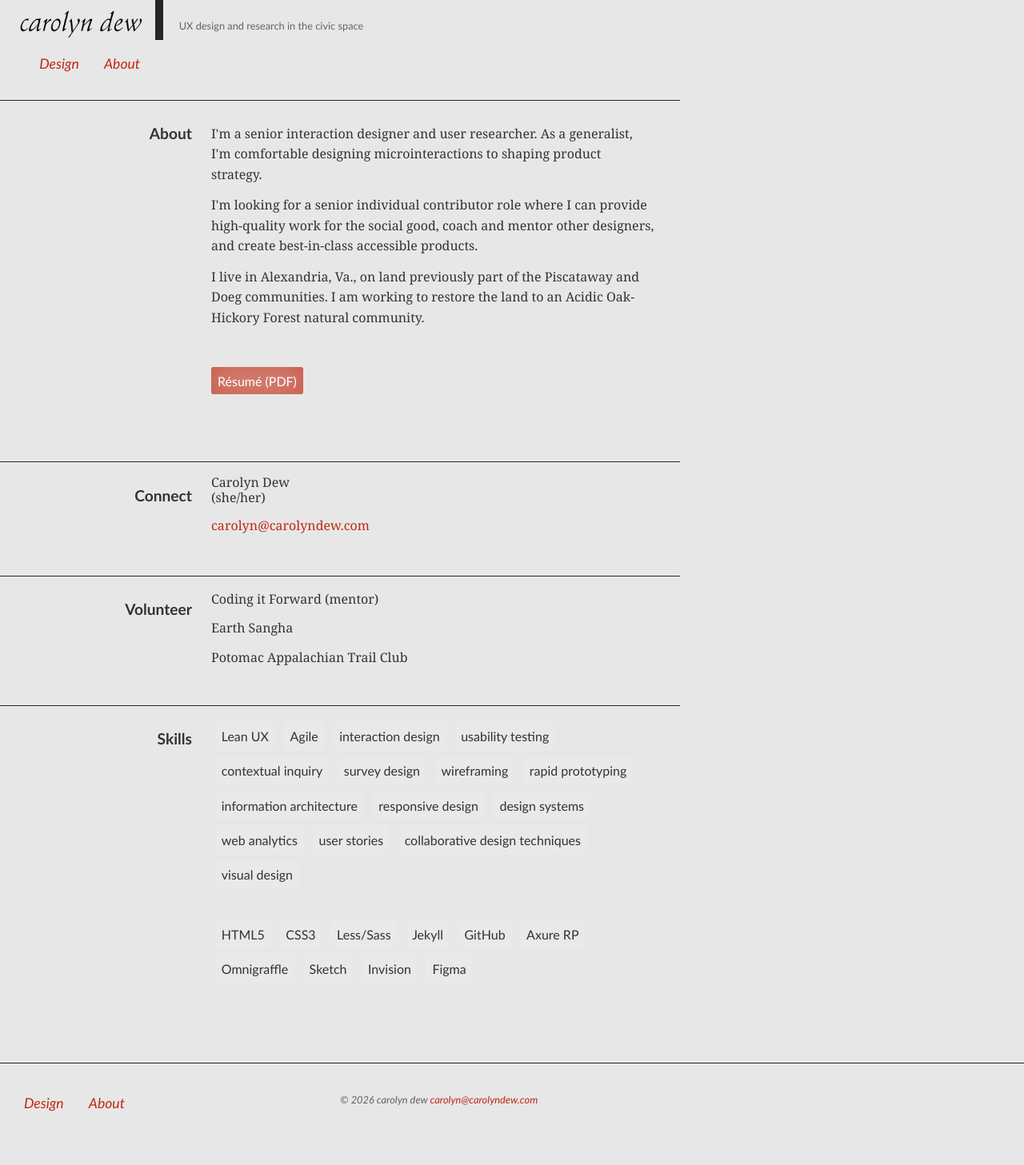
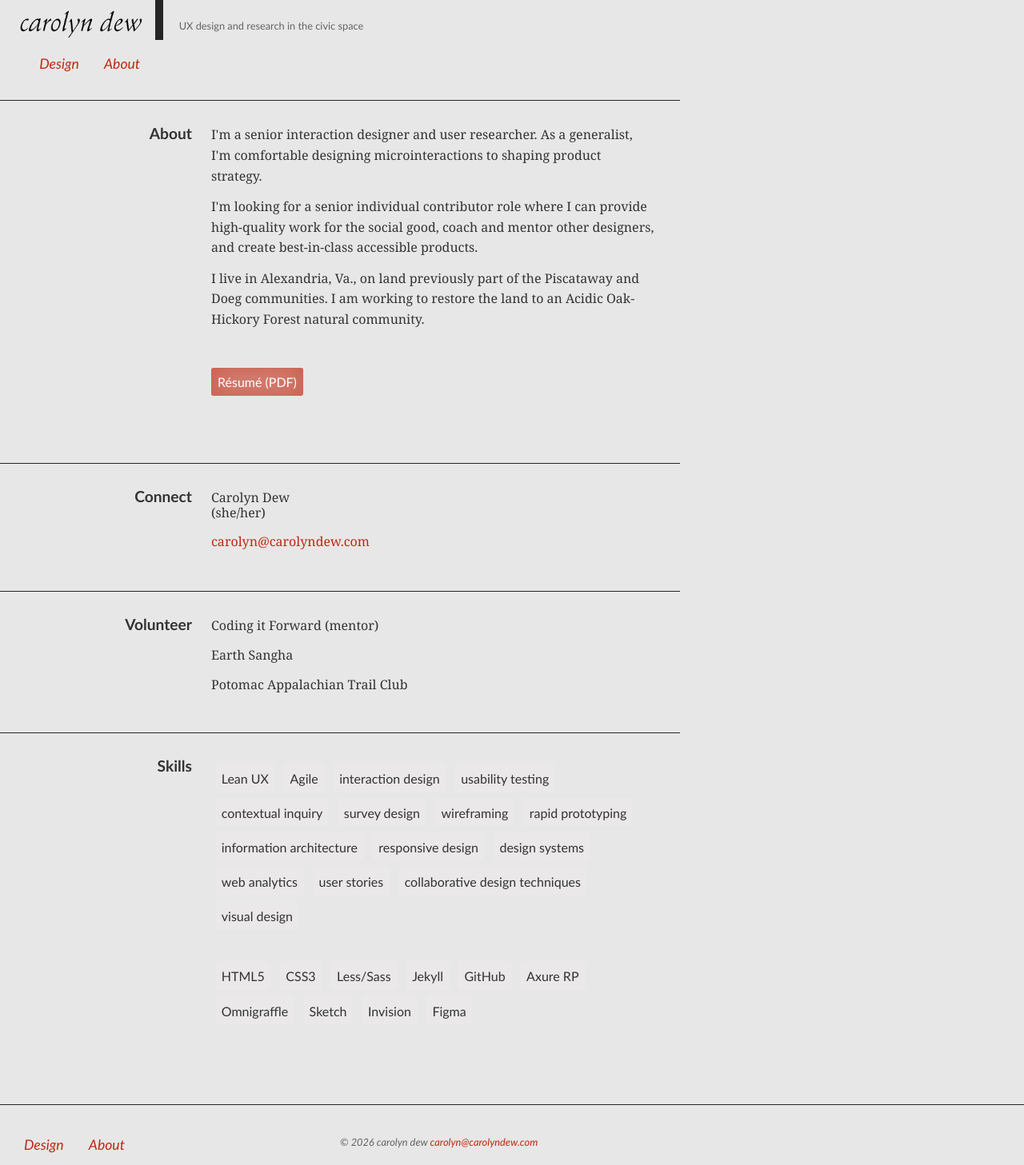
Before and after one commit to carodew/carodew.github.io, a Jekyll site: the page built from about.md, in a window 1280 px wide. Shown: the whole page at 80% size. Built offline with Jekyll 4.4.1, drawn with Linux system fonts in a browser that asks for light colours; before the commit the page ends 1405 px from its top, so only the background shows below that.

Commit message:
Baseline-align the label and content columns
The grid aligned the two columns by box top, so whether a label looked
aligned depended on the first child of the content column happening to
carry a compensating top margin. About looked right only because
.resume p supplies a 0.8em margin that nearly cancels the h2's 0.6em;
Connect and Volunteer, which that selector does not match, were off by
16px and 13px.

align-items: baseline makes it deliberate rather than emergent. Those
three sections now align within 0.1px.

Known exception: .skill-pills, whose inline-block items give the grid a
baseline that does not match where the pill text sits. Left as-is, since
that section is being cut or redesigned away from pills.

Co-Authored-By: Claude Opus 5 <noreply@anthropic.com>

```diff
--- a/_sass/_structure.scss
+++ b/_sass/_structure.scss
@@ -68,5 +68,12 @@ header nav {
 		display: grid;
 		grid-template-columns: $labelColumn $contentColumn;
 		column-gap: $columnGutter;
+		// Align the label and the content on their first baselines rather than
+		// their box tops, so the label lines up whether the content starts
+		// with a paragraph or a list. Without this, alignment depended on the
+		// first child happening to carry a compensating top margin.
+		// Known exception: .skill-pills, whose inline-block items give the grid
+		// a baseline that does not match where the pill text sits.
+		align-items: baseline;
 	}
 }
```
